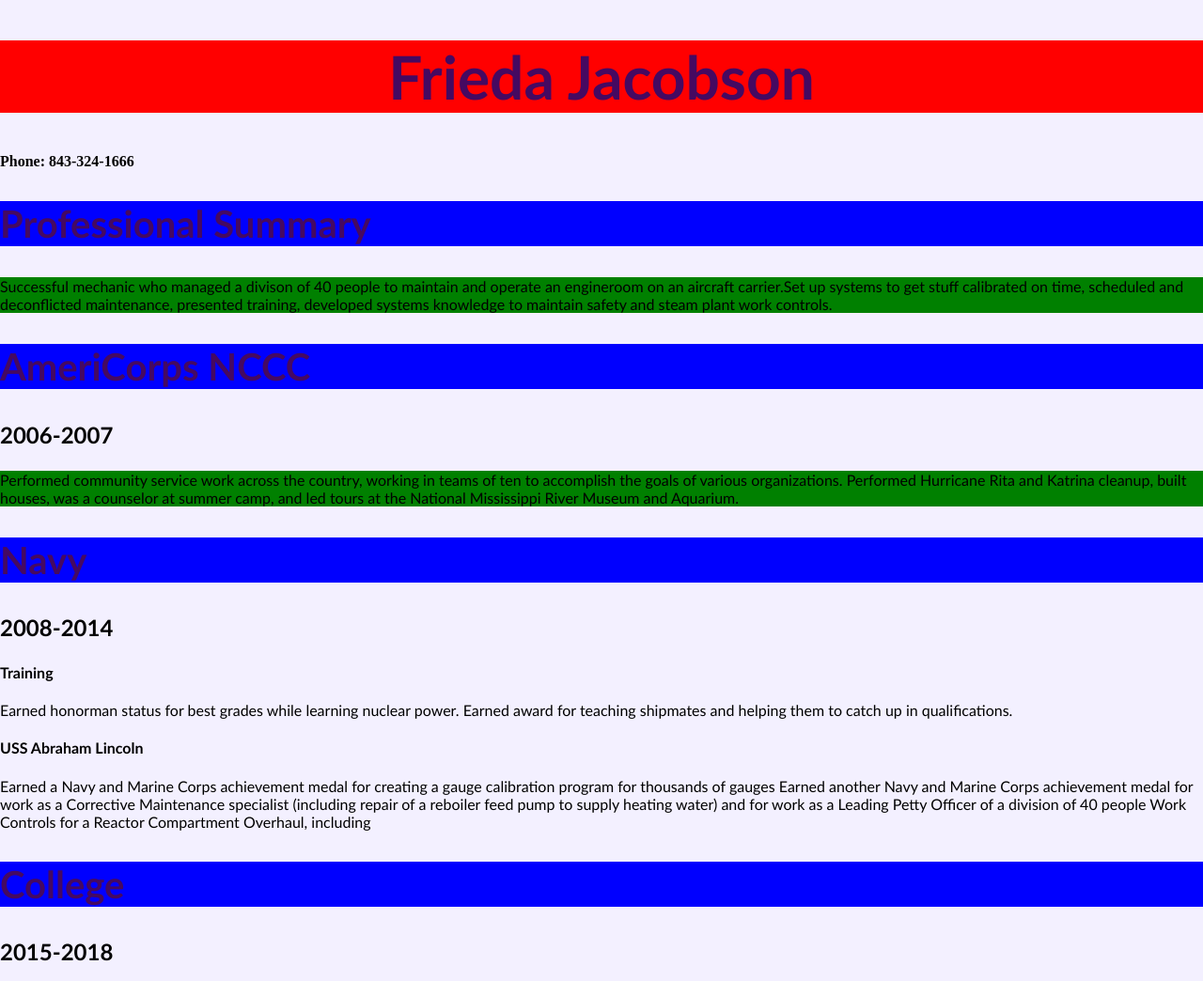
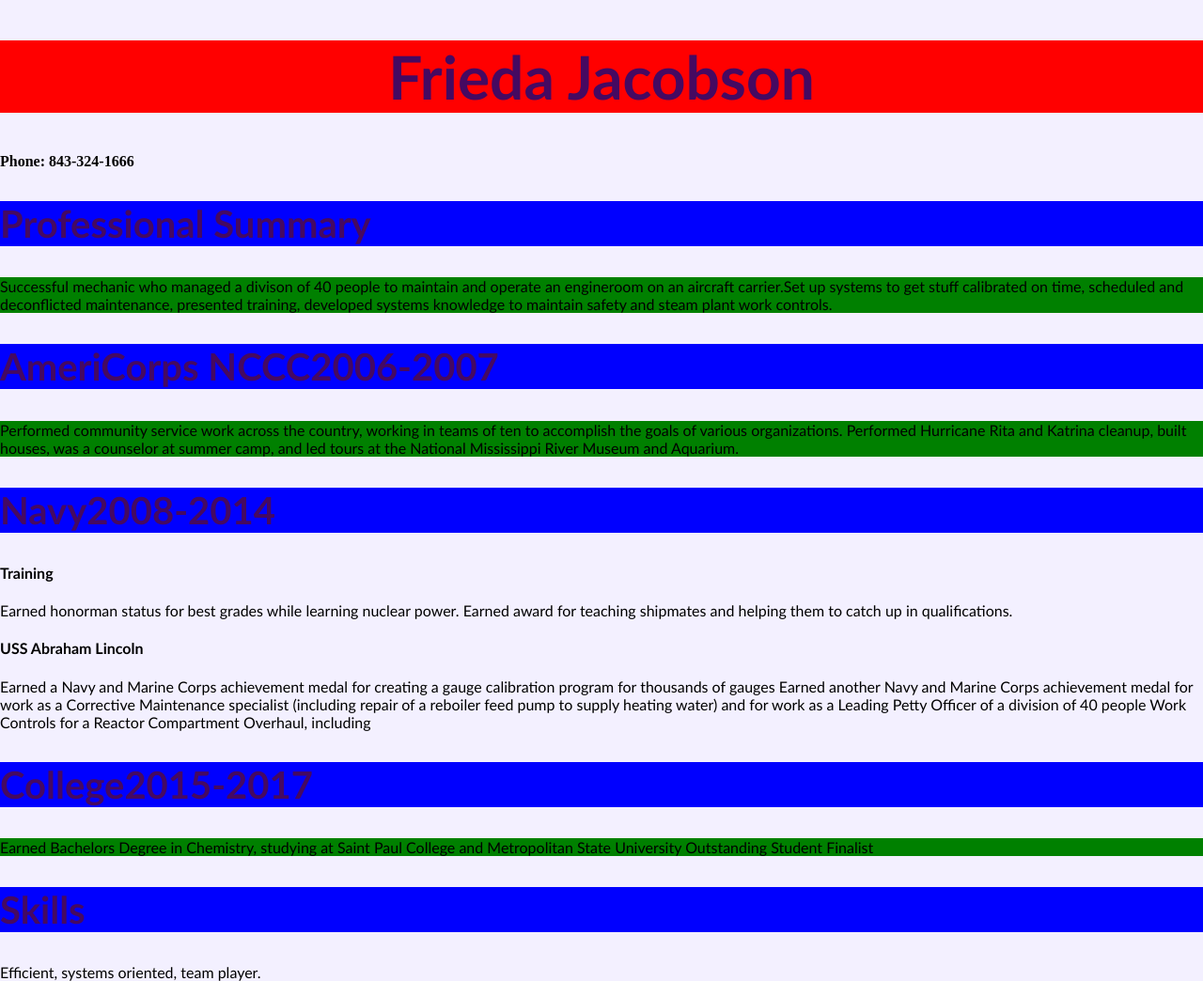
Before and after one commit to kajakali/kajakali.github.io, a plain HTML site: page index.html in a window 1280 px wide. Shown: the top 1044 px of the page at 94% size. Drawn offline with Linux system fonts and the light colour scheme.

Commit message:
date class

```diff
--- a/index.html
+++ b/index.html
@@ -15,29 +15,22 @@
 
 
                 <h2>Professional Summary</h2>
-        <p>Successful mechanic who managed a divison of 40 people to maintain and operate an engineroom on an aircraft carrier.Set up systems to get stuff calibrated on time, scheduled and deconflicted maintenance, presented training, developed systems knowledge to maintain safety and steam plant work controls. </p>
+                   <p>Successful mechanic who managed a divison of 40 people to maintain and operate an engineroom on an aircraft carrier.Set up systems to get stuff calibrated on time, scheduled and deconflicted maintenance, presented training, developed systems knowledge to maintain safety and steam plant work controls. </p>
 
+                <h2>AmeriCorps NCCC<span class="dateStyle">2006-2007</span></h2>
+                   <p>Performed community service work across the country, working in teams of ten to accomplish the goals of various organizations. Performed Hurricane Rita and Katrina cleanup, built houses, was a counselor at summer camp, and led tours at the National Mississippi River Museum and Aquarium. </p>
+                <h2>Navy<span class="dateStyle">2008-2014</span></h2>
 
-
-                <h2>AmeriCorps NCCC</h2>
-         <h3>2006-2007</h3>
-         <p>Performed community service work across the country, working in teams of ten to accomplish the goals of various organizations. Performed Hurricane Rita and Katrina cleanup, built houses, was a counselor at summer camp, and led tours at the National Mississippi River Museum and Aquarium. </p>
-                <h2>Navy</h2>
-
-         <h3>2008-2014</h3>
-                      <h4>Training</h4>
+         <h4>Training</h4>
                           Earned honorman status for best grades while learning nuclear power. Earned award for teaching shipmates and helping them to catch up in qualifications.
          <h4>USS Abraham Lincoln</h4>
                           Earned a Navy and Marine Corps achievement medal for creating a gauge calibration program for thousands of gauges
                           Earned another Navy and Marine Corps achievement medal for work as a Corrective Maintenance specialist (including repair of a reboiler feed pump to supply heating water) and for work as a Leading Petty Officer of a division of 40 people
                           Work Controls for a Reactor Compartment Overhaul, including
-                  <h2>College</h2>
+                  <h2>College<span class="dateStyle">2015-2017</span></h2>
 
-
-
-         <h3>2015-2018</h3>
-         Earned Bachelors Degree in Chemistry, studying at Saint Paul College and Metropolitan State University
-         Outstanding Student Finalist
+         <p>Earned Bachelors Degree in Chemistry, studying at Saint Paul College and Metropolitan State University
+         Outstanding Student Finalist</p>
           <h2>Skills</h2>
                   Efficient, systems oriented, team player.
       </div>
```
